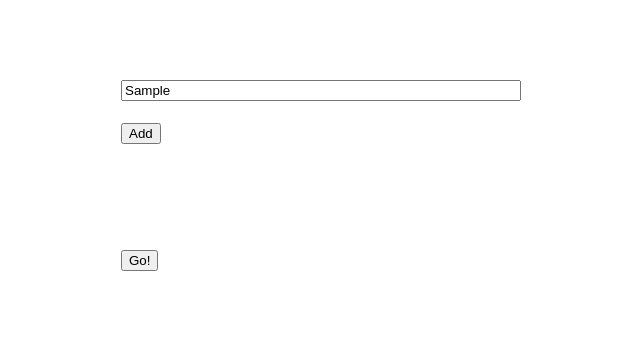
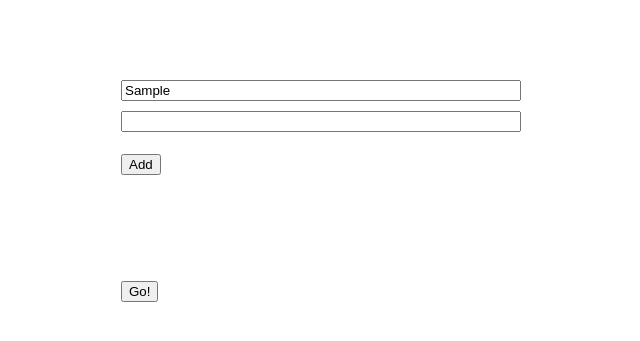
Before and after one commit to madeleinenyberg/Maria-Margareta, a plain HTML site: page index.html in a window 1280 px wide. Both pictures are taken after typing "Sample" into the empty fields and a click on the button "Add". Shown: the part 231-572 px from the top of the page, without its empty margins (319-959 px from the left). Drawn offline with nearby package versions, Linux system fonts and the light colour scheme.

Commit message:
javascript

```diff
--- a/index.html
+++ b/index.html
@@ -13,6 +13,18 @@
           </div>
           <button class="addOption">Add</button>
       </div>
+      <div class="resultSections"></div>
       <button>Go!</button>
+
+      <script src="https://code.jquery.com/jquery-3.2.1.min.js"></script>
+        <script>
+          $(function() {
+            $('.resultSection').hide()
+            var add_option = function() {
+              $('.inputs').append('<input></input>')
+            }
+            $('.addOption').click(add_option)
+          })
+    </script>
   </body>
 </html>
```
